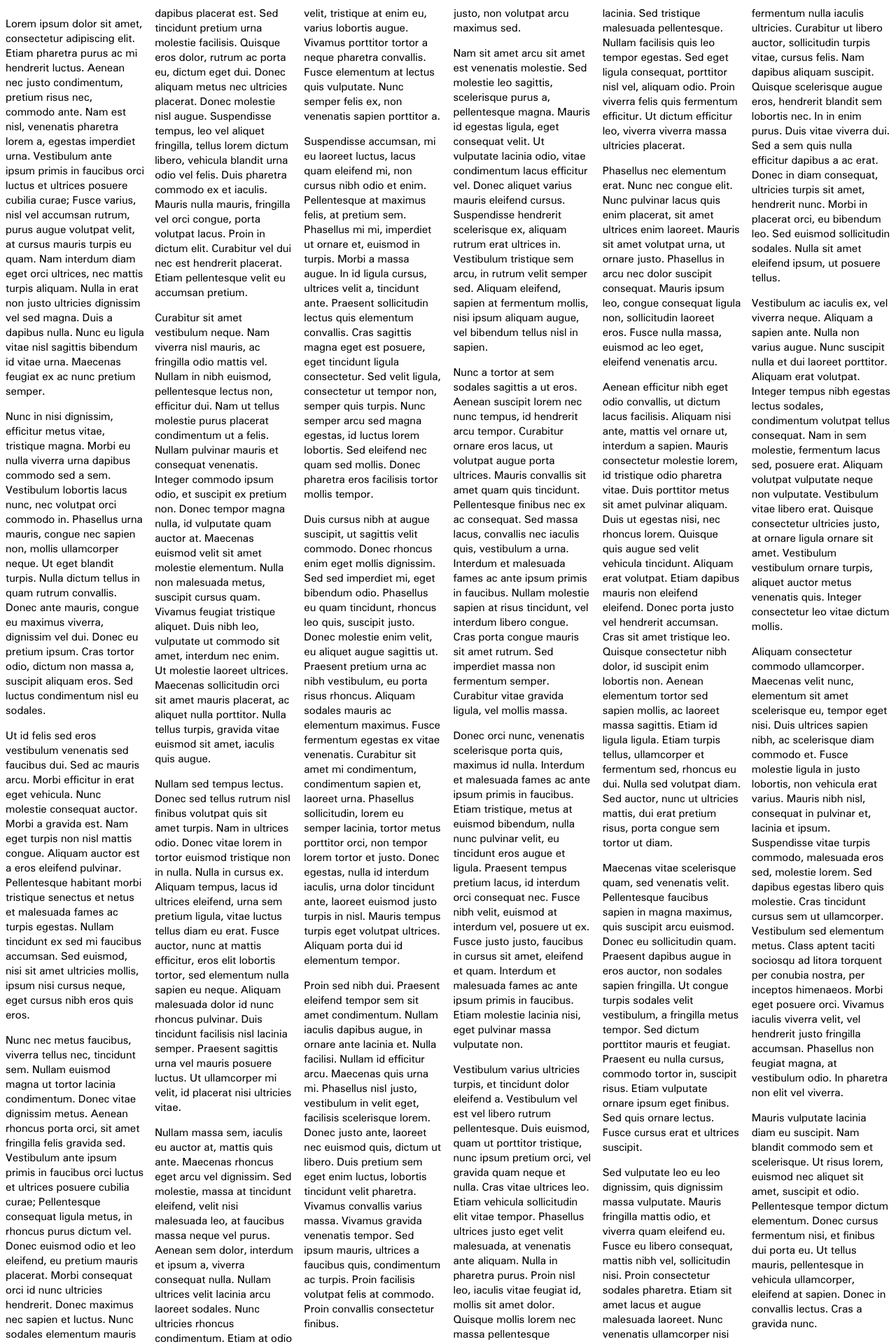
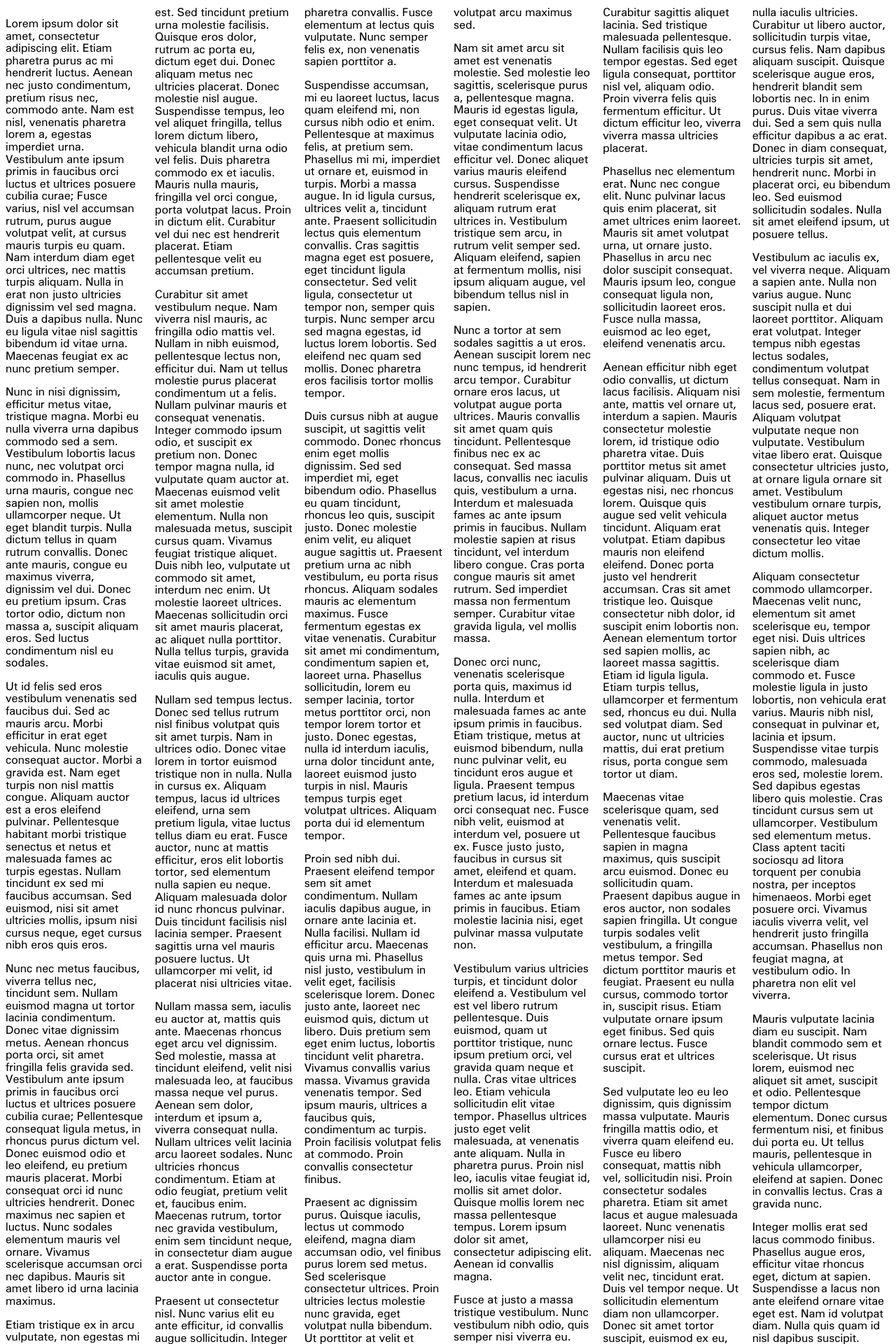
Before and after one commit to dmkgll/dmkgll, a Jekyll site: the page built from c.md, in a window 1280 px wide. Shown: the top 1920 px of the page at 70% size. Built offline with Jekyll 4.4.1, drawn with Linux system fonts in a browser that asks for light colours.

Commit message:
Update column.html

```diff
--- a/_layouts/column.html
+++ b/_layouts/column.html
@@ -11,7 +11,7 @@
   font-family:'fu-bold';
   src:url("../assets/FreeUniversal-Bold.ttf");
 }
-body{  font-family:'fu-reg', sans-serif;font-size:15px;}ul{margin-top:0;}/p{}.jumbotron { text-align: center; padding: 2rem 1rem; padding-bottom: 0; margin-bottom: 2rem; border-radius: 0; background-color: #fff; position: relative; border-bottom: 1px solid #e0e1e3; }
+body{  font-family:'fu-reg', sans-serif;font-size:16px;line-height:1.1em;}ul{margin-top:0;}/p{}.jumbotron { text-align: center; padding: 2rem 1rem; padding-bottom: 0; margin-bottom: 2rem; border-radius: 0; background-color: #fff; position: relative; border-bottom: 1px solid #e0e1e3; }
 
 .jumbotron:before { position: absolute; z-index: -1; width: 99%; bottom: 0; height: 10px; left: .5%; border-radius: 100px / 2px; box-shadow: 0 0 6px rgba(0, 0, 0, 0.1); content: ''; }
 
```
